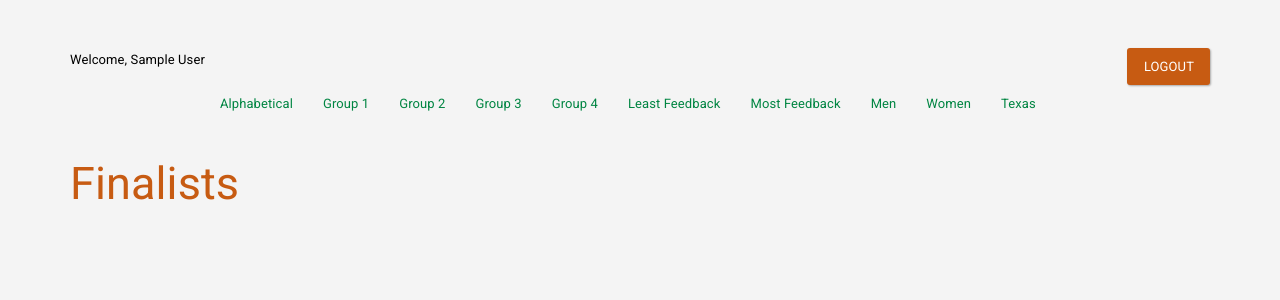
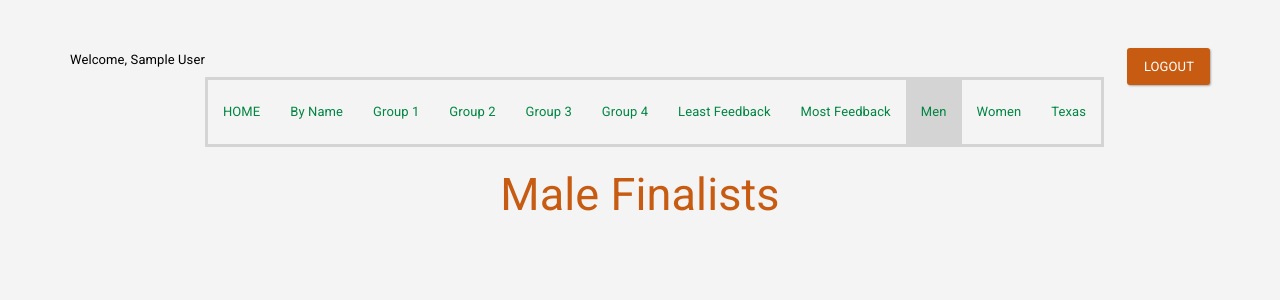
Before and after one commit to joshcai/fw-feedback, a Flask app: page /men in a window 1280 px wide. Shown: the top 300 px of the page. Run offline with Flask 2, Linux system fonts and the light colour scheme; a user stored in the database is signed in; tables that the repository leaves empty hold one stand-in row (values such as "Sample post"); parts of the project's set-up code (start-up, migrations or seed data) failed here and were passed over.

Commit message:
Updated the navigation bar in the scholar account view to highlight the current filter

```diff
--- a/app/static/css/styles.css
+++ b/app/static/css/styles.css
@@ -1,3 +1,7 @@
+.active {
+  background-color: #D4D4D4;
+}
+
 .btn-export, .btn-save {
   color: #ffffff;
   background-color: #008542;
@@ -25,6 +29,11 @@
 
 .scholar-info img {
   margin-right: 20px;
+}
+
+.nav {
+  border: 3px solid #D4D4D4;
+  margin-top: 5px;
 }
 
 .nav a {
--- a/app/templates/index.html
+++ b/app/templates/index.html
@@ -8,19 +8,38 @@
   <br>
   <div class="collapse navbar-collapse">
     <ul class="nav navbar-nav">
-      <li><a href="{{ url_for('alpha') }}">Alphabetical</a></li>
-      <li><a href="{{ url_for('group1') }}">Group 1</a></li>
-      <li><a href="{{ url_for('group2') }}">Group 2</a></li>
-      <li><a href="{{ url_for('group3') }}">Group 3</a></li>
-      <li><a href="{{ url_for('group4') }}">Group 4</a></li>
-      <li><a href="{{ url_for('least_feedback') }}">Least Feedback</a></li>
-      <li><a href="{{ url_for('most_feedback') }}">Most Feedback</a></li>
-      <li><a href="{{ url_for('men') }}">Men</a></li>
-      <li><a href="{{ url_for('women') }}">Women</a></li>
-      <li><a href="{{ url_for('texas') }}">Texas</a></li>
+      <li {% if request.path == url_for('index') %}class="active"{% endif %}>
+        <a href="{{ url_for('index') }}">HOME</a></li>
+      <li {% if request.path == url_for('alpha') %}class="active"{% endif %}>
+        <a href="{{ url_for('alpha') }}">By Name</a></li>
+      <li {% if request.path == url_for('group1') %}class="active"{% endif %}>
+        <a href="{{ url_for('group1') }}">Group 1</a></li>
+      <li {% if request.path == url_for('group2') %}class="active"{% endif %}>
+        <a href="{{ url_for('group2') }}">Group 2</a></li>
+      <li {% if request.path == url_for('group3') %}class="active"{% endif %}>
+        <a href="{{ url_for('group3') }}">Group 3</a></li>
+      <li {% if request.path == url_for('group4') %}class="active"{% endif %}>
+        <a href="{{ url_for('group4') }}">Group 4</a></li>
+      <li {% if request.path == url_for('least_feedback') %}class="active"{% endif %}>
+        <a href="{{ url_for('least_feedback') }}">Least Feedback</a></li>
+      <li {% if request.path == url_for('most_feedback') %}class="active"{% endif %}>
+        <a href="{{ url_for('most_feedback') }}">Most Feedback</a></li>
+      <li {% if request.path == url_for('men') %}class="active"{% endif %}>
+        <a href="{{ url_for('men') }}">Men</a></li>
+      <li {% if request.path == url_for('women') %}class="active"{% endif %}>
+        <a href="{{ url_for('women') }}">Women</a></li>
+      <li {% if request.path == url_for('texas') %}class="active"{% endif %}>
+        <a href="{{ url_for('texas') }}">Texas</a></li>
     </ul>
   </div>
-  <h2>Finalists</h2>
+  <h2 class="text-center">
+    {% if title == "Home" %}
+      Finalists
+    {% else %}
+      {{ title }}
+    {% endif %}
+  </h2>
+  <br>
   <div class="row">
     {% for applicant in applicants %}
       <div class="col-md-3 text-center">
```
